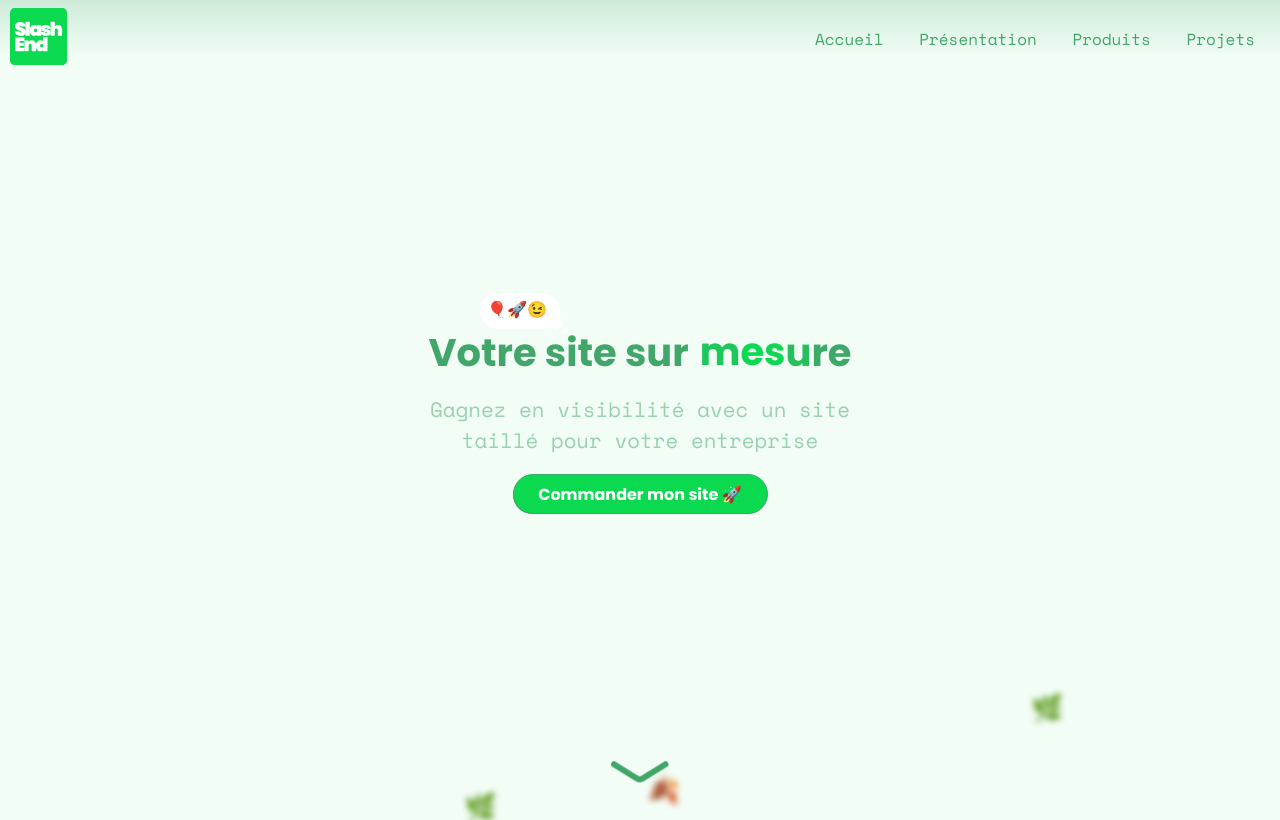
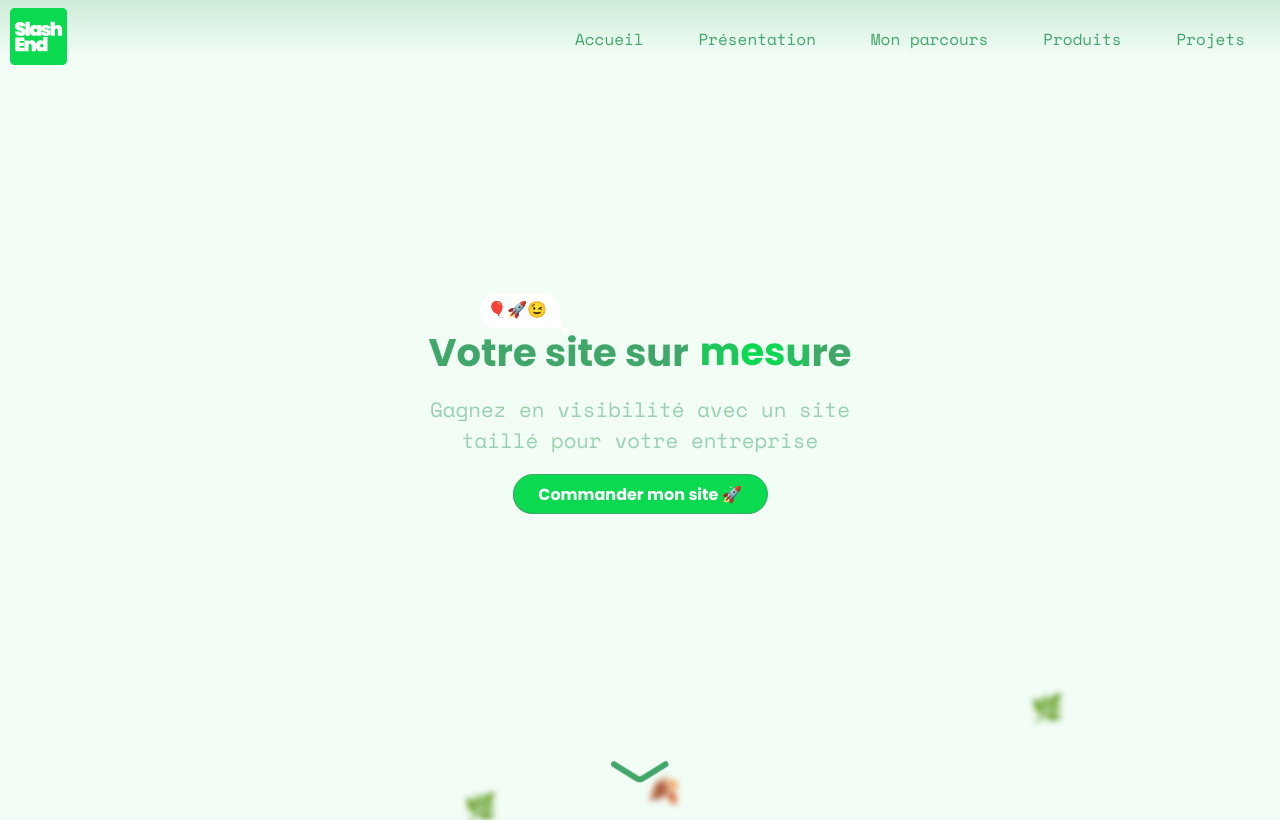
Before and after one commit to Douwdy/Projet-12---SlashEnd, a React (Create React App) app: page / in a window 1280 px wide. Shown: the top 820 px of the page. Built offline with nearby package versions, Linux system fonts and the light colour scheme.

Commit message:
Add hamburger menu

```diff
--- a/src/components/header/index.jsx
+++ b/src/components/header/index.jsx
@@ -1,18 +1,30 @@
 import React from 'react';
 import logo from '../../assets/img/Logo.svg';
+import { FontAwesomeIcon } from '@fortawesome/react-fontawesome';
+import { faBars } from '@fortawesome/free-solid-svg-icons';
 
 
 const Header = () => {
+    const [isOpen, setIsOpen] = React.useState(false);
+
+    const toggleMenu = () => {
+        setIsOpen(!isOpen);
+    };
+
     return (
         <header>
             <div>
                 <img src={logo} alt="Logo de SlashEnd"/>
             </div>
-            <div className="header_2">
-                <a href="#index">Accueil</a>
-                <a href="#presentation">Présentation</a>
-                <a href="#products">Produits</a>
-                <a href="#projects">Projets</a>
+            <div className="header">
+                <FontAwesomeIcon icon={faBars} onClick={toggleMenu} />
+                <nav className={isOpen ? 'open' : ''}>
+                    <a href="#index" onClick={toggleMenu}>Accueil</a>
+                    <a href="#presentation" onClick={toggleMenu}>Présentation</a>
+                    <a href="#skills" onClick={toggleMenu}>Mon parcours</a>
+                    <a href="#products" onClick={toggleMenu}>Produits</a>
+                    <a href="#projects" onClick={toggleMenu}>Projets</a>
+                </nav>
             </div>
         </header>
     );
--- a/src/sass/components/_header.scss
+++ b/src/sass/components/_header.scss
@@ -1,4 +1,4 @@
-header{
+header {
     display: flex;
     align-items: center;
     justify-content: space-between;
@@ -7,36 +7,59 @@ header{
     background: linear-gradient(0deg, rgba(65,166,105,0) 0%, rgba(65,166,105,0.2) 100%);
     height: 57px;
     width: 100%;
-    img{
+    img {
         margin-left: 10px;
         margin-top: 10px;
         user-select: none;
         height: 43px;
         width: 43px;
     }
-    .header-secret{
-        display: none;
-    }
-    .header_2{
+    .header {
         display: flex;
         align-items: center;
         justify-content: space-between;
         margin: 25px 20px 20px 20px;
         height: 57px;
         width: 100%;
-        a{
+        nav {
+            display: none;
+            flex-direction: column;
+            position: absolute;
+            top: 57px;
+            right: 0;
+            background-color: $color-background;
+            width: 100%;
+            a {
+                padding: 15px;
                 text-decoration: none;
                 color: $color-text;
                 font-family: "SpaceMono";
                 font-size: 0.80em;
                 line-height: 0px;
+                &:hover {
+                    background-color: lighten($color-text, 20%);
+                    color: $color-background;
+                }
+            }
+            &.open {
+                display: flex;
+            }
+        }
+        .fa-bars {
+            cursor: pointer;
+            color: $color-text;
+            font-size: 1.5em;
+            margin-left: auto;
+            @media screen and (min-width: 768px) {
+                display: none;
+            }
         }
     }
 }
 
-@media screen and (min-width: 768px){
-    header{
-        img{
+@media screen and (min-width: 768px) {
+    header {
+        img {
             margin-left: 10px;
             margin-top: 20px;
             height: 57px;
@@ -44,41 +67,28 @@ header{
         }
         height: 57px;
         width: 100%;
-        .header-secret{
-            margin-top: 15px;
-            display: none;
-            align-items: center;
+        .header {
+            margin: 20px 20px 0px 0px;
+            height: 57px;
+            min-width: 700px;
+            max-width: 50%;
+            nav {
+                display: flex;
                 justify-content: space-between;
                 flex-direction: row;
-            width: 200px;
-            &_btn{
-                color: $color-text;
+                position: static;
+                background-color: transparent;
+                width: 100%;
+                a {
                     display: flex;
                     align-items: center;
                     justify-content: center;
-                border-radius: 37px;
-                border: $color-text solid 2px;
+                    padding: 0px 15px 0px 15px;
                     height: 37px;
-                width: 200px;
-                font-family: SpaceMono;
-                background: white;
-                transition: all 1s ease;
-            }
-        }
-        .header_2{
-            margin: 20px 10px 0px 0px;
-            height: 57px;
-            width: 470px;
-            a{
-                display: flex;
-                align-items: center;
-                justify-content: center;
-                height: 37px;
-                padding: 0px 15px 0px 15px;
                     font-size: 1em;
                     line-height: 0px;
                     border-radius: 37px;
-                &:hover{
+                    &:hover {
                         height: 37px;
                         padding: 0px 15px 0px 15px;
                         border-radius: 37px;
@@ -90,3 +100,4 @@ header{
             }
         }
     }
+}
```
Lines whose indentation alone changed are shown as unchanged.
